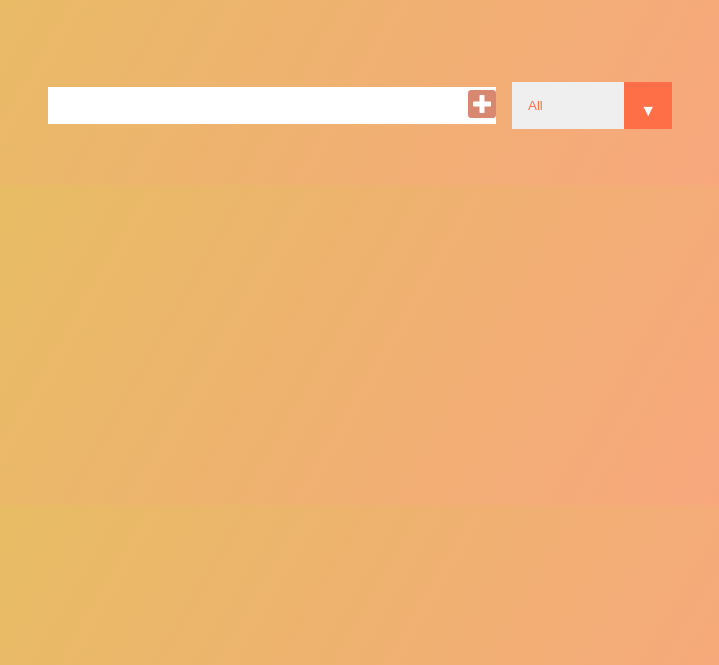
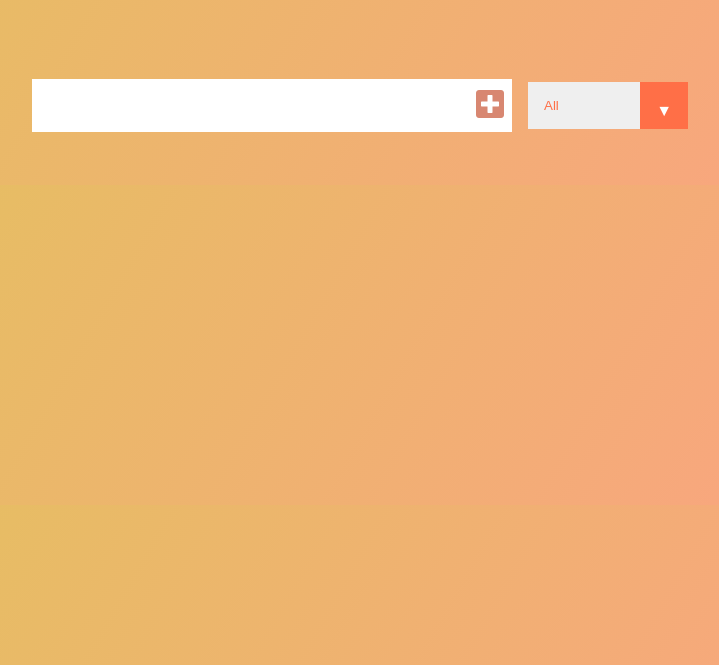
Before and after one commit to vasilirigels/Vanilla-Javascript-To-Do-Project, a plain HTML site: page index.html in a window 1280 px wide. Shown: the part 135-800 px from the top of the page, without its empty margins (272-991 px from the left). Drawn offline with Linux system fonts and the light colour scheme.

Commit message:
Add files via upload

```diff
--- a/style.css
+++ b/style.css
@@ -20,7 +20,7 @@ header, form{
 
 form input,
 form button{
-    padding: 0,5rem;
+    padding: 0.5rem;
 font-size: 2rem;
 border: none;
 background: white;
```
